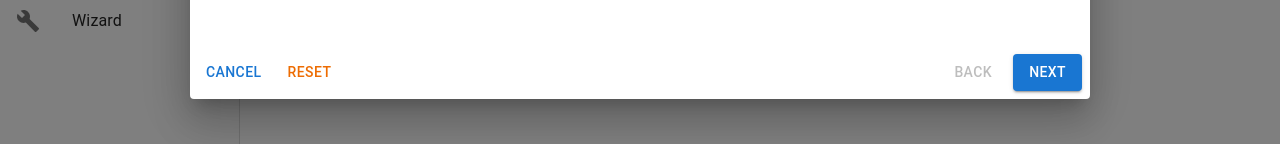
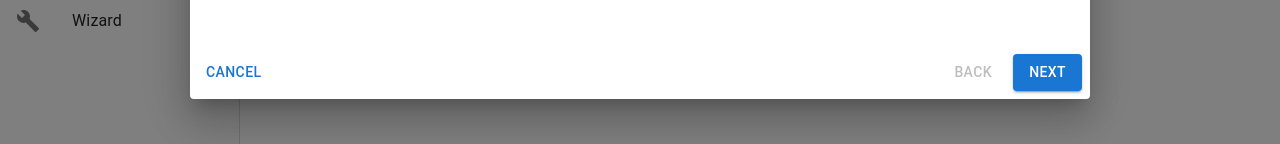
Before and after one commit to croessner/nauthilus-ui, a React (Create React App) app: page /config-wizard in a window 1280 px wide. Shown: the part 556-700 px from the top of the page. Built offline with nearby package versions, Linux system fonts and the light colour scheme.

Commit message:
Refactor: Remove reset configuration dialog and update routing for Config Wizard.
Simplifies ConfigWizard by removing reset dialog and associated logic. Adjusts App.tsx to route reset actions directly to `/config-wizard`.

Signed-off-by: Christian Roessner <c@roessner.co>

```diff
--- a/src/App.tsx
+++ b/src/App.tsx
@@ -158,7 +158,7 @@ const MainContent: React.FC = () => {
   const handleResetConfirm = () => {
     resetConfig();
     setResetDialogOpen(false);
-    navigate('/'); // Navigate to Server Configuration page
+    navigate('/config-wizard'); // Navigate to Config Wizard page
   };
 
   const handleResetCancel = () => {
--- a/src/components/ConfigWizard.tsx
+++ b/src/components/ConfigWizard.tsx
@@ -6,7 +6,6 @@ import {
   Dialog,
   DialogActions,
   DialogContent,
-  DialogContentText,
   DialogTitle,
   FormControl,
   FormControlLabel,
@@ -34,11 +33,10 @@ interface ConfigWizardProps {
 }
 
 const ConfigWizard: React.FC<ConfigWizardProps> = ({ autoOpen = false }) => {
-  const { config, updateConfig, setHasUnsavedChanges, resetConfig } = useConfig();
+  const { config, updateConfig, setHasUnsavedChanges } = useConfig();
   const navigate = useNavigate();
   const [activeStep, setActiveStep] = useState(0);
   const [open, setOpen] = useState(autoOpen);
-  const [resetDialogOpen, setResetDialogOpen] = useState(false);
 
   // Server configuration state - using default values instead of existing config
   const [serverAddress, setServerAddress] = useState('127.0.0.1:8080');
@@ -95,23 +93,6 @@ const ConfigWizard: React.FC<ConfigWizardProps> = ({ autoOpen = false }) => {
     setOpen(false);
     setActiveStep(0);
     navigate('/'); // Navigate to Server Configuration page
-  };
-
-  // Handle reset button click
-  const handleResetClick = () => {
-    setResetDialogOpen(true);
-  };
-
-  // Handle reset confirmation
-  const handleResetConfirm = () => {
-    resetConfig(); // Reset to default configuration
-    setActiveStep(0); // Jump to first step (Server Configuration)
-    setResetDialogOpen(false);
-  };
-
-  // Handle reset cancellation
-  const handleResetCancel = () => {
-    setResetDialogOpen(false);
   };
 
   // Handle moving to the next step
@@ -650,7 +631,6 @@ const ConfigWizard: React.FC<ConfigWizardProps> = ({ autoOpen = false }) => {
         </DialogContent>
         <DialogActions>
           <Button onClick={handleClose}>Cancel</Button>
-          <Button onClick={handleResetClick} color="warning">Reset</Button>
           <Box sx={{ flex: '1 1 auto' }} />
           <Button
             disabled={activeStep === 0}
@@ -675,23 +655,6 @@ const ConfigWizard: React.FC<ConfigWizardProps> = ({ autoOpen = false }) => {
           )}
         </DialogActions>
       </Dialog>
-
-      {/* Reset Confirmation Dialog */}
-      <Dialog
-        open={resetDialogOpen}
-        onClose={handleResetCancel}
-      >
-        <DialogTitle>Reset Configuration</DialogTitle>
-        <DialogContent>
-          <DialogContentText>
-            Are you sure you want to reset the configuration to default values? This action cannot be undone.
-          </DialogContentText>
-        </DialogContent>
-        <DialogActions>
-          <Button onClick={handleResetCancel}>Cancel</Button>
-          <Button onClick={handleResetConfirm} color="error">Reset</Button>
-        </DialogActions>
-      </Dialog>
     </>
   );
 };
```
